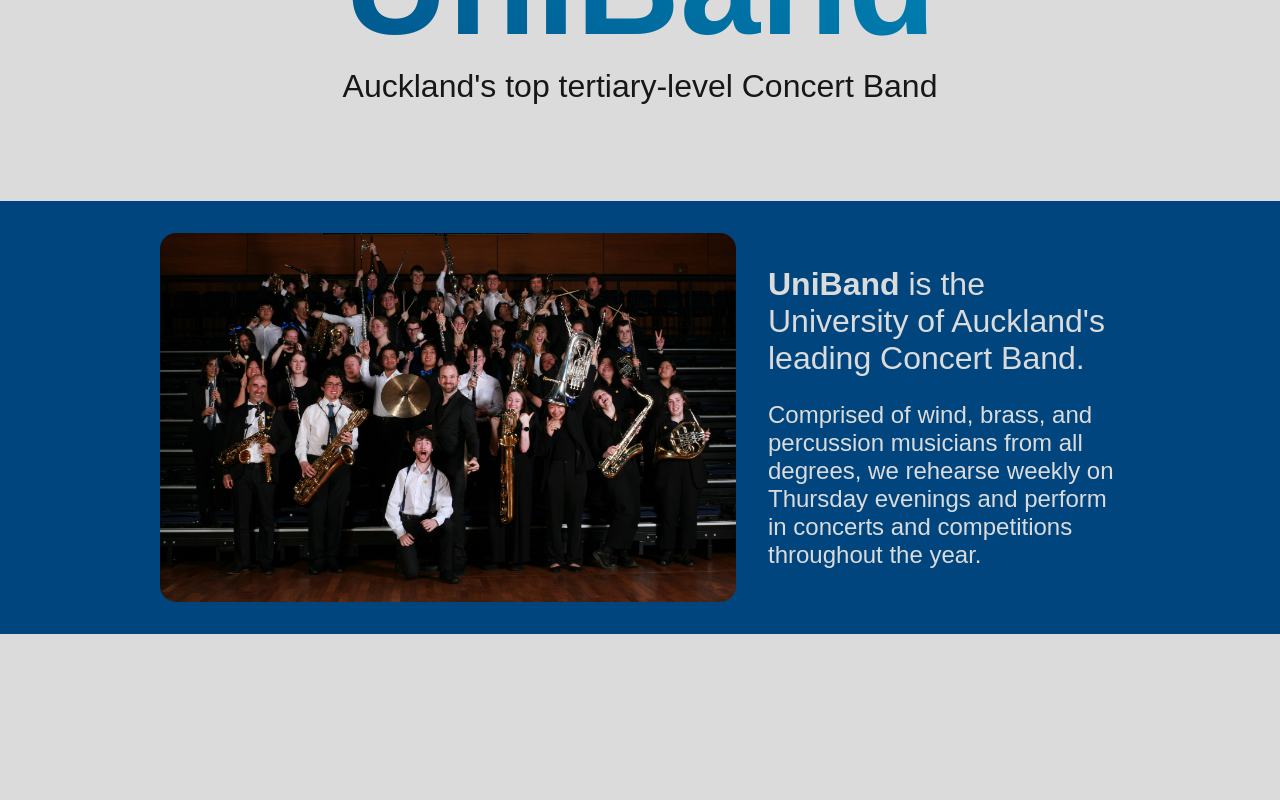
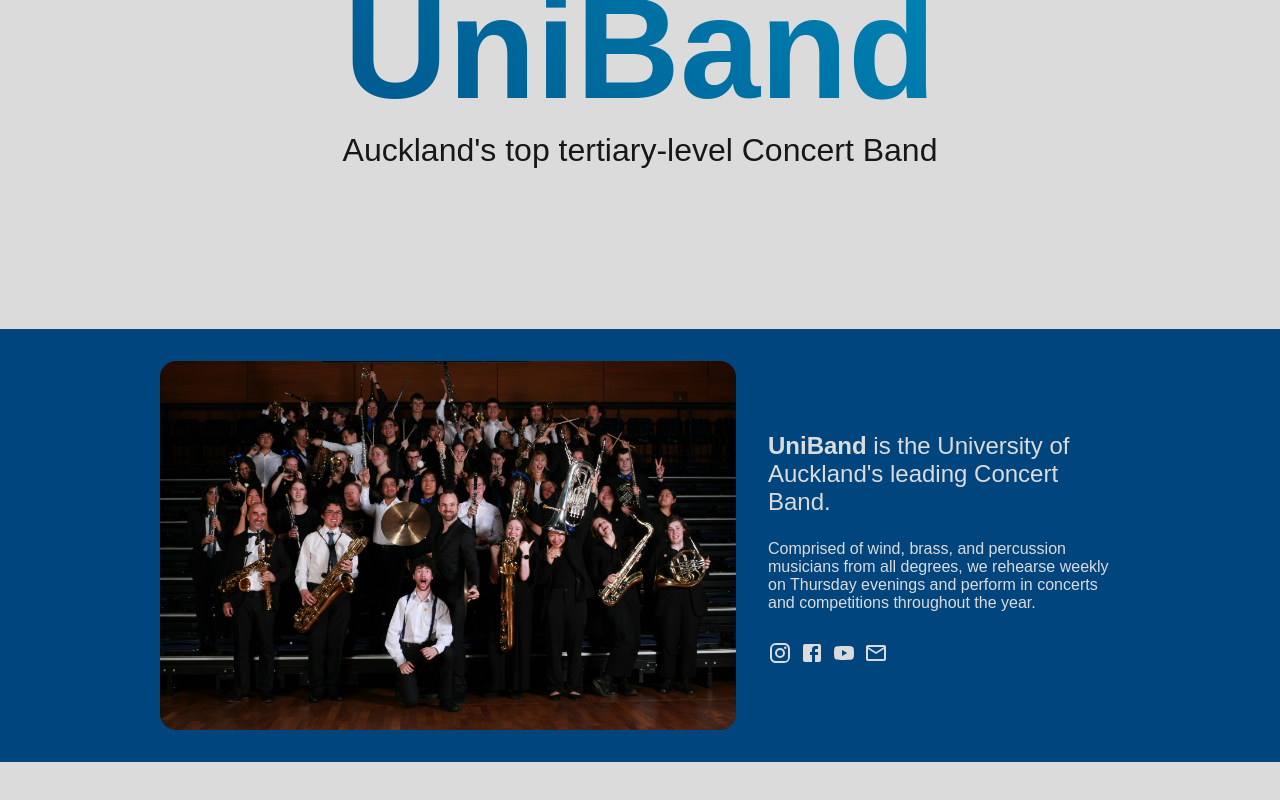
Before and after one commit to UniBand/uniband-site, a Next.js app: page / in a window 1280 px wide. Shown: the part 306-1106 px from the top of the page. Built offline with nearby package versions, Linux system fonts and the light colour scheme.

Commit message:
feat: icon links

```diff
--- a/package.json
+++ b/package.json
@@ -9,6 +9,10 @@
     "lint": "next lint"
   },
   "dependencies": {
+    "@emotion/react": "^11.13.3",
+    "@emotion/styled": "^11.13.0",
+    "@mui/icons-material": "^6.1.5",
+    "@mui/material": "^6.1.5",
     "next": "15.0.1",
     "react": "19.0.0-rc-69d4b800-20241021",
     "react-dom": "19.0.0-rc-69d4b800-20241021",
--- a/src/app/globals.css
+++ b/src/app/globals.css
@@ -6,7 +6,6 @@
 html,
 body {
   max-width: 100vw;
-  overflow-x: hidden;
 }
 
 body {
--- a/src/app/page.tsx
+++ b/src/app/page.tsx
@@ -1,10 +1,13 @@
 "use client";
 
 import { Header } from "@/components/header-footer";
+import { EmailOutlined, YouTube } from "@mui/icons-material";
+import FacebookIcon from "@mui/icons-material/Facebook";
+import InstagramIcon from "@mui/icons-material/Instagram";
 import styled from "styled-components";
 
 const Title = styled.div`
-  padding-block: 6rem;
+  padding-block: 10rem;
   text-align: center;
   font-stretch: expanded;
 
@@ -32,17 +35,21 @@
 `;
 
 const AboutImage = styled.div`
+  align-items: center;
   display: flex;
   justify-content: center;
 
   img {
+    border-radius: 1rem;
+    height: auto;
+    max-height: 100%;
+    object-fit: contain;
     width: 100%;
-    border-radius: 1rem;
   }
 `;
 
 const AboutText = styled.div`
-  align-items: center;
+  align-items: start;
   display: flex;
   flex-direction: column;
   font-size: 2rem;
@@ -50,12 +57,27 @@
   justify-content: center;
 
   h2 {
-    font-size: 2rem;
+    font-size: 1.5rem;
     font-weight: 400;
   }
 
   p {
-    font-size: 1.5rem;
+    font-size: 1rem;
+  }
+`;
+
+const AboutIcons = styled.div`
+  display: flex;
+  gap: 0.5rem;
+
+  * {
+    color: var(--background);
+    height: 1.5rem;
+    width: auto;
+    transition: opacity 100ms ease;
+
+    &:hover {
+      opacity: 0.9;
   }
 `;
 
@@ -95,6 +117,20 @@
             we rehearse weekly on Thursday evenings and perform in concerts and
             competitions throughout the year.
           </p>
+          <AboutIcons>
+            <a href="https://www.instagram.com/uoa_uniband">
+              <InstagramIcon />
+            </a>
+            <a href="https://www.facebook.com/UniBandNZ">
+              <FacebookIcon />
+            </a>
+            <a href="https://www.youtube.com/channel/UCy_Eez7ZamDM31jOTRvqrWw">
+              <YouTube />
+            </a>
+            <a href="mailto:info@uniband.nz">
+              <EmailOutlined />
+            </a>
+          </AboutIcons>
         </AboutText>
       </About>
       <Gallery>Gallery here</Gallery>
--- a/src/components/header-footer/Navbar.tsx
+++ b/src/components/header-footer/Navbar.tsx
@@ -33,10 +33,10 @@
   font-weight: 700;
   gap: 1rem;
   text-decoration: none;
-  transition: opacity 0.2s ease;
+  transition: opacity 100ms ease;
 
   &:hover {
-    opacity: 0.8;
+    opacity: 0.9;
   }
 `;
 
```
Also changed, not shown: 1 other file (tests, documents, lock files or other folders).
